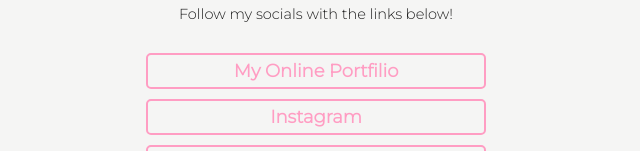
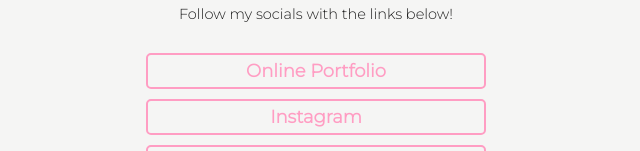
Before and after one commit to GiannaDiGregorio/Personal-LinkTree, a React (Create React App) app: page / in a window 1280 px wide. Shown: the part 204-355 px from the top of the page, without its empty margins (324-964 px from the left). Built offline with nearby package versions, Linux system fonts and the light colour scheme.

Commit message:
fixed spelling lol

```diff
--- a/src/data/data.js
+++ b/src/data/data.js
@@ -1,6 +1,6 @@
 const data = [
   {
-    title: "My Online Portfilio",
+    title: "Online Portfolio",
     link: "https://www.giannashotthis.com",
   },
   {
```
